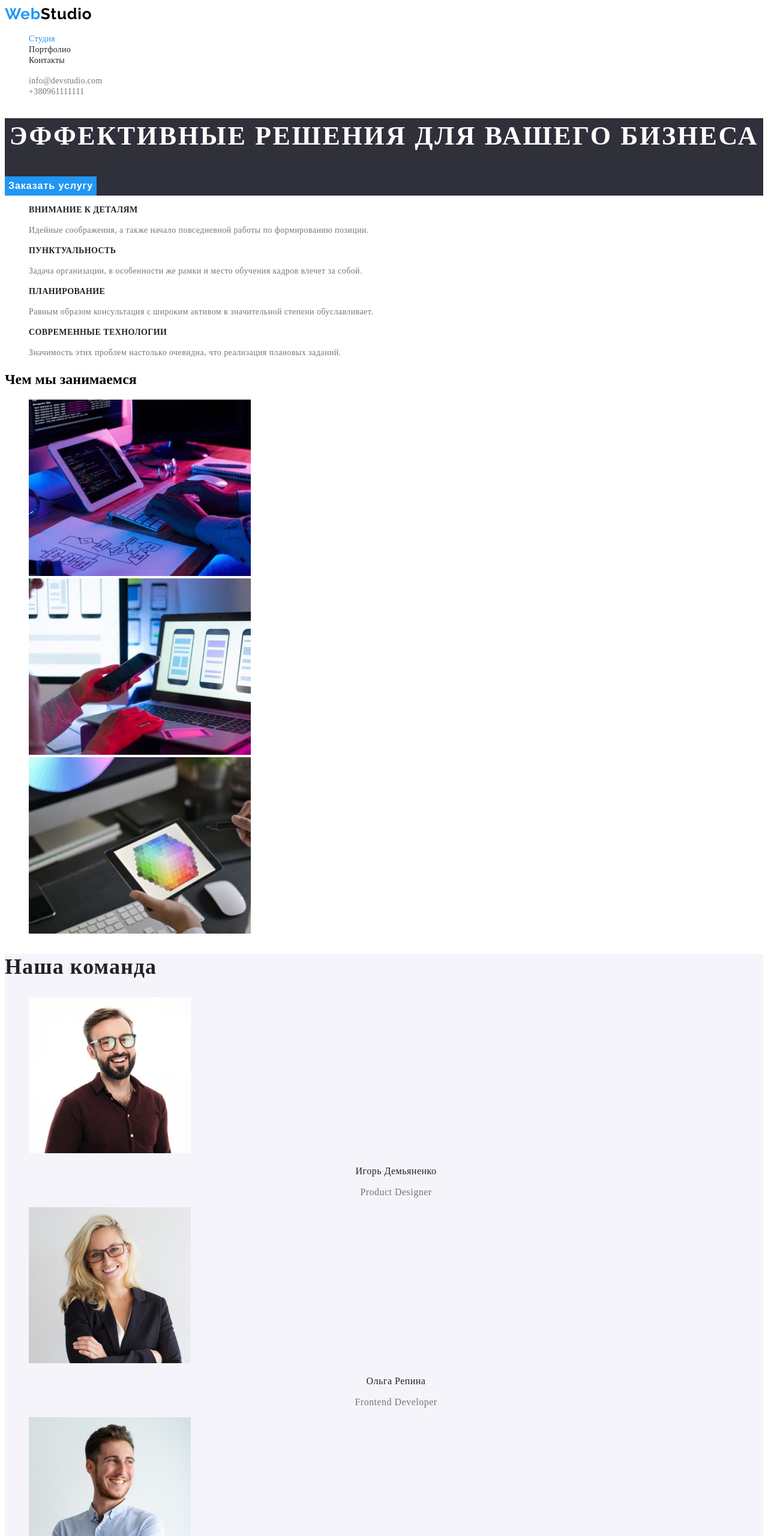
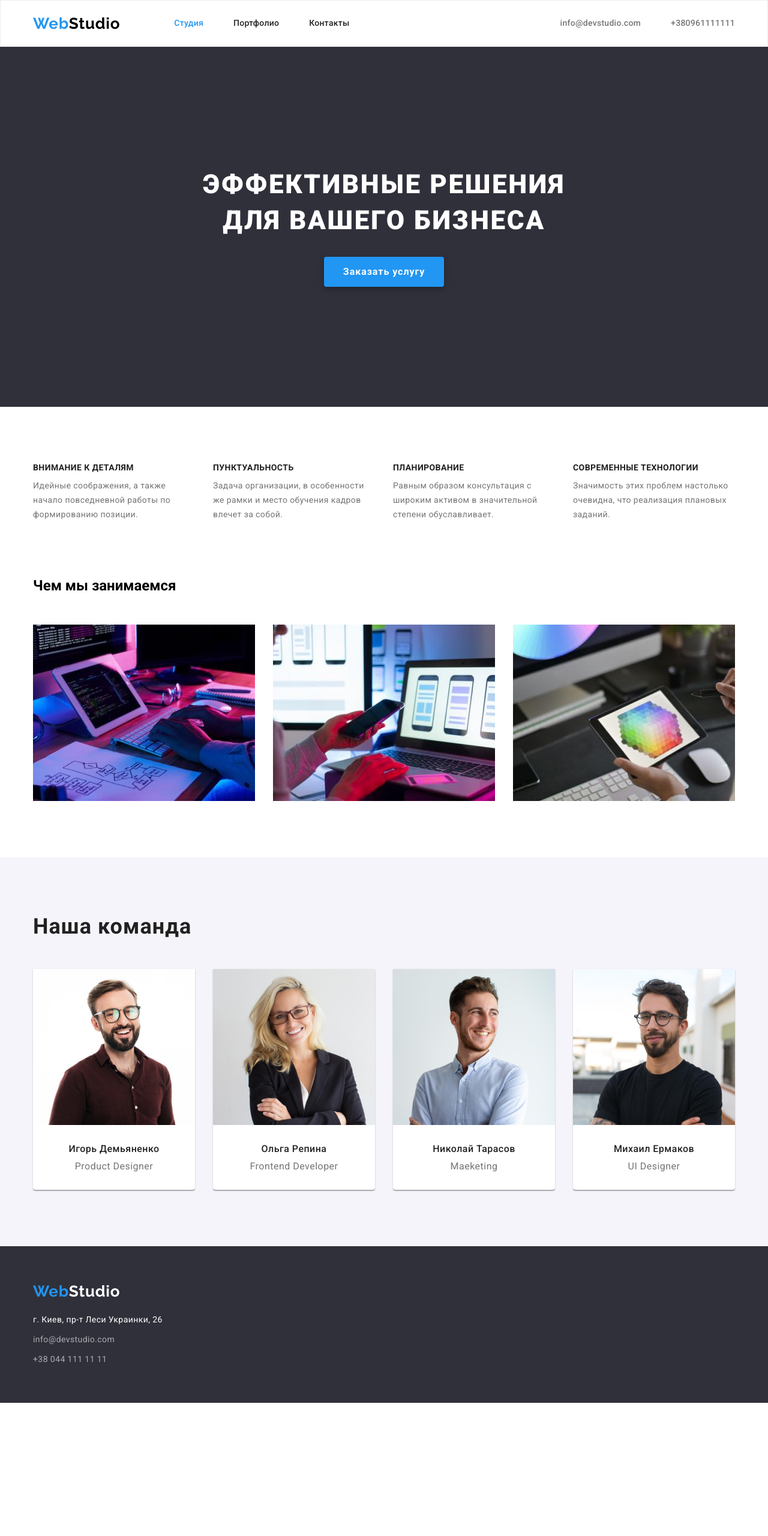
Before and after one commit to kiralymarguax/goit-markup-hw-03, a plain HTML site: page index.html in a window 1280 px wide. Shown: the top 2560 px of the page at 60% size. After the commit the page ends 2338 px from the top, so only its background shows below. Drawn offline with nearby package versions, Linux system fonts and the light colour scheme.

Commit message:
goit-markup-hw-03

```diff
--- a/css/style.css
+++ b/css/style.css
@@ -1,3 +1,15 @@
+
+html {
+    box-sizing: border-box;
+}
+*,
+*::before,
+*::after {
+    box-sizing: inherit;
+    margin: 0;
+    padding: 0;
+}
+
 :root {
     --main-font: 'Roboto', sans-serif;
     --secondary-font: 'Raleway', sans-serif;
@@ -7,43 +19,33 @@
     --logo-color: #000000;
     --hero-color: #ffffff;
     /*--portfolio-description-bg: rgba(33, 150, 243, 0.9);--*/
-    --fill-team-bg: #f5f4fa;
+    --filt-btn-team-bg: #f5f4fa;
     --hero-footer-bg: #2f303a;
     --footer-contacts-color: rgba(255, 255, 255, 0.6);
 }
 
-.visually-hidden {
-  position: absolute;
-  white-space: nowrap;
-  width: 1px;
-  height: 1px;
-  overflow: hidden;
-  border: 0;
-  padding: 0;
-  clip: rect (0 0 0 0);
-  clip-path: inset (50%);
-  margin: -1px;
+body {
+    font-family: var(--main-font);
+    font-style: normal;
+}
+
+img {
+    display: block;
 }
 
 /*Components*/
+.container {
+    width: 1200px;
+    margin: 0 auto;
+    padding: 0 15px;
+}
+
 .link {
     text-decoration: none;
 }
+
 .list {
     list-style: none;
-}
-.header-contacts {
-    font-weight: 500;
-    font-size: 14px;
-    line-height: 1.14;
-    letter-spacing: 0.02em;
-    color: var(--text-color);
-}
-.header-contacts:hover,
-.header-contacts:focus,
-.navigation-link:hover,
-.navigation-link:focus {
-    color: var(--accent-color);
 }
 
 .button {
@@ -51,8 +53,6 @@
     font-size: 16px;
     line-height: 1.88;
     display: flex;
-    align-items: center;
-    text-align: center;
     letter-spacing: 0.06em;
     color: var(--hero-color);
     background-color: var(--accent-color);
@@ -61,6 +61,18 @@
 }
 
 /* ==Header==*/
+header {
+    border: 1px solid #ececec;
+}
+
+.header {
+    display: flex;
+    justify-content: space-between;
+}
+.site-nav {
+    display: flex;
+    align-items: center;
+}
 /* logo */
 .logo {
     font-family: var(--secondary-font);
@@ -77,7 +89,22 @@
     color: var(--hero-color);
 }
 /* Navigation */
+.header-contacts:hover,
+.header-contacts:focus,
+.navigation-link:hover,
+.navigation-link:focus {
+    color: var(--accent-color);
+}
+.top-contacts-list {
+    display: flex;
+}
+.nav-list .item:not(:last-child) {
+    margin-right: 50px;
+}
 .navigation-link {
+    display: block;
+    padding-top: 30px;
+    padding-bottom: 30px;
     font-weight: 500;
     font-size: 14px;
     line-height: 1.14;
@@ -88,48 +115,67 @@
     color: var(--accent-color);
 }
 
+.nav-list {
+    display: flex;
+    margin-left: 90px;
+}
+/* contacts-in-header */
+.header-contacts {
+    display: block;
+    padding-top: 30px;
+    padding-bottom: 30px;
+    font-weight: 500;
+    font-size: 14px;
+    line-height: 1.14;
+    letter-spacing: 0.02em;
+    color: var(--text-color);
+}
+
+.top-contacts-item:not(:last-child) {
+    margin-right: 50px;
+}
+
 /* ==Footer== */
 .footer {
+    padding: 60px 0px;
     background: var(--hero-footer-bg);
 }
+
+.logo-in-footer {
+    color: var(--hero-color);
+}
+
 .company-address {
-    font-family: Roboto;
-    font-style: normal;
-    font-weight: normal;
+    font-weight: 400;
     font-size: 14px;
     line-height: 1.71;
     letter-spacing: 0.03em;
     color: var(--hero-color);
-    cursor: pointer;
 }
 .address {
     font-style: normal;
+    margin-top: 20px;
+}
 
-}
-.contacts-link {
+.footer-contacts {
+    display: block;
+    margin-top: 9px;
+    font-weight: 400;
     font-size: 14px;
     line-height: 1.71;
     letter-spacing: 0.03em;
     color: var(--footer-contacts-color);
 }
-.footer-list {
-font-family: Roboto;
-font-style: normal;
-font-weight: normal;
-font-size: 14px;
-line-height: 1.71;
-letter-spacing: 0.03em;
-color: rgba(255, 255, 255, 0.6);
 
-}
 /*====Studio====*/
 /* Hero */
 .hero-section {
+    padding: 200px 0;
     background: var(--hero-footer-bg);
-    cursor: grab;
 }
 
 .hero {
+    margin: 0 auto;
     font-weight: 900;
     font-size: 44px;
     line-height: 1.36;
@@ -139,7 +185,30 @@ color: rgba(255, 255, 255, 0.6);
     color: var(--hero-color);
 }
 
+.order {
+    margin-top: 30px;
+    margin-left: auto;
+    margin-right: auto;
+    padding: 10px 32px;
+    border-radius: 4px ;
+    filter: drop-shadow(0px 4px 4px rgba(0, 0, 0, 0.25));
+}
+
 /*List of benefits*/
+.benefits-section {
+    padding: 94px 0px;
+}
+.benefits-list {
+    display: flex;
+}
+
+.benefits-items {
+    width: 270px;
+}
+
+.benefits-items:not(:last-child) {
+    margin-right: 30px;
+}
 .benefits-title {
     font-weight: 700;
     font-size: 14px;
@@ -149,6 +218,7 @@ color: rgba(255, 255, 255, 0.6);
     color: var(--title-color);
 }
 .benefits-description {
+    margin-top: 10px;
     font-weight: 400;
     font-size: 14px;
     line-height: 1.71;
@@ -156,6 +226,20 @@ color: rgba(255, 255, 255, 0.6);
     color: var(--text-color);
 }
 /* Services */
+.services-section {
+    padding-bottom: 94px;
+}
+
+.services-list {
+    display: flex;
+    margin-top: 50px;
+    justify-content: space-between;
+}
+
+.services-item:not(:last-child) {
+    margin-right: 30px;
+}
+
 .Services-title {
     font-weight: 700;
     font-size: 36px;
@@ -167,8 +251,16 @@ color: rgba(255, 255, 255, 0.6);
 
 /* Our team */
 .team-section {
-    background: var(--fill-team-bg);
+    background: var(--filt-btn-team-bg);
+    padding: 94px 0px;
 }
+
+.team-list {
+    display: flex;
+    margin-top: 50px;
+    justify-content: space-between;
+}
+
 .team-title {
     font-weight: 700;
     font-size: 36px;
@@ -176,6 +268,19 @@ color: rgba(255, 255, 255, 0.6);
     letter-spacing: 0.03em;
     color: var(--title-color);
 }
+
+.team-item {
+    width: 270px;
+    background-color: var(--hero-color);
+    box-shadow: 0px 1px 3px rgba(0, 0, 0, 0.12), 0px 1px 1px rgba(0, 0, 0, 0.14),
+    0px 2px 1px rgba(0, 0, 0, 0.2);
+    border-radius: 0px 0px 4px 4px;
+}
+
+.team-item:not(:last-child) {
+    margin-right: 30px;
+}
+
 .employee {
     font-weight: 500;
     font-size: 16px;
@@ -185,6 +290,7 @@ color: rgba(255, 255, 255, 0.6);
     color: var(--title-color);
 }
 .position {
+    margin-top: 10px;
     font-weight: 400;
     font-size: 16px;
     line-height: 1.19;
@@ -193,26 +299,58 @@ color: rgba(255, 255, 255, 0.6);
     color: var(--text-color);
 }
 
+.team-description {
+    padding-bottom: 30px;
+    padding-top: 30px;
+    padding-left: 5px;
+    padding-right: 5px;
+}
+
 /*====Portfolio====*/
+.container.porfolio {
+    padding-top: 94px;
+    padding-bottom: 94px;
+}
+
 /*Filter*/
-.header-contacts:hover,
-.header-contacts:focus {
-    color: var(--accent-color);
+.filter-butn-list {
+    display: flex;
+    justify-content: center;
+    padding-top: 94px;
+}
+
+.filter-item:not(:last-child) {
+    margin-right: 8px;
 }
 
 .filter-button {
+    padding: 6px 22px;
     font-weight: 500;
     font-size: 16px;
     line-height: 1.63;
     border: none;
+    border-radius: 4px;
     text-align: center;
     letter-spacing: 0.03em;
     color: var(--title-color);
-    background: var(--fill-team-bg);
+    background: var(--filt-btn-team-bg);
     cursor: pointer;
 }
 
+.filter-button:hover,
+.filter-button:focus {
+    color: var(--hero-color);
+    background-color: var(--accent-color);
+}
+
 /* Work list*/
+.work-list {
+    margin-top: 34px;
+    display: flex;
+    flex-wrap: wrap;
+    padding-bottom: 94px;
+}
+
 .project-name {
     font-weight: 700;
     font-size: 18px;
@@ -221,15 +359,41 @@ color: rgba(255, 255, 255, 0.6);
     color: var(--title-color);
 }
 .project-type {
+    margin-top: 4px;
+    font-weight: 400;
     font-size: 16px;
     line-height: 1.88;
     letter-spacing: 0.03em;
     color: var(--text-color);
 }
 .project-description {
+    font-weight: 400;
     font-size: 18px;
     line-height: 1.56;
     letter-spacing: 0.03em;
     color: var(--hero-color);
     background: var(--portfolio-description-bg);
 }
+
+.work-list-item {
+    width: 370px;
+}
+
+.work-list-item:not(:nth-child(3n)) {
+    margin-right: 30px;
+}
+
+.work-list-item:not(:nth-last-child(-n + 3)) {
+    margin-bottom: 30px;
+}
+
+.work-description {
+    background: var(--hero-color);
+    border-right: 1px solid #eeeeee;
+    border-bottom: 1px solid #eeeeee;
+    border-left: 1px solid #eeeeee;
+    padding-left: 24px;
+    padding-right: 24px;
+    padding-bottom: 20px;
+    padding-top: 20px;
+}
--- a/index.html
+++ b/index.html
@@ -1,4 +1,4 @@
-<!DOCTYPE html>
+ <!DOCTYPE html>
 <html lang="ru">
 
 <head>
@@ -9,121 +9,138 @@
     <link
         href="https://fonts.googleapis.com/css2?family=Raleway:wght@700&family=Roboto:wght@400;500;700;900&display=swap"
         rel="stylesheet">
+        <link rel="stylesheet" href="https://cdnjs.cloudflare.com/ajax/libs/modern-normalize/1.1.0/modern-normalize.min.css"
+            integrity="sha512-wpPYUAdjBVSE4KJnH1VR1HeZfpl1ub8YT/NKx4PuQ5NmX2tKuGu6U/JRp5y+Y8XG2tV+wKQpNHVUX03MfMFn9Q=="
+            crossorigin="anonymous" referrerpolicy="no-referrer" />
     <link rel="stylesheet" href="./css/style.css">
 
 </head>
     <body>
-        <header class="header">
-            <nav class="header-navigation">
+        <header>
+            <div class="container header">
+            <nav class="site-nav">
                 <a class="logo link" href="./index.html" lang="en">Web<span class="logo-in-header">Studio</span></a>
-                <ul class="list">
-                    <li>
+                <ul class="list nav-list">
+                    <li class="item">
                         <a class="navigation-link link current" href="./index.html">Студия</a>
                     </li>
-                    <li>
-                        <a class="navigation-link link" href="./portfolio.html">Портфолио</a>
+                    <li class="item">
+                        <a class="navigation-link link" href="./portfolio.html"
+                        >Портфолио</a>
                     </li>
-                    <li>
+                    <li class="item">
                         <a class="navigation-link link" href="...">Контакты</a>
                     </li>
                 </ul>
             </nav>
-            <ul class="list">
-                <li>
-                    <a class="header-contacts link" href="mailto:info@devstudio.com">info@devstudio.com</a>
+            <ul class="list top-contacts-list">
+                <li class="top-contacts-item">
+                    <a class="header-contacts link" href="mailto:info@devstudio.com"
+                    >info@devstudio.com</a>
                 </li>
-                <li><a class="header-contacts link" href="+380961111111">+380961111111</a>
+                <li class="top-contacts-item"><a class="header-contacts link" href="+380961111111">+380961111111</a>
                 </li>
             </ul>
         </header>
         <main>
                  <!--Hero-->
                         <section class="hero-section">
-                            <h1 class="hero">Эффективные решения для вашего бизнеса
+                            <h1 class="hero">Эффективные решения <br />
+                                 для вашего бизнеса
                             </h1>
-                            <button class="button" type="button">Заказать услугу</button>
+                            <button class="button order" type="button">Заказать услугу</button>
                         </section>
                     <!--List of benefits-->
-                    <section>
+                    <section class="benefits-section">
+                        <div class="container">
                         <h2 hidden>Список преимуществ</h2>
-                        <ul class="list">
-                            <li>
+                        <ul class="list benefits-list">
+                            <li class="benefits-items">
                                 <h3 class="benefits-title">Внимание к деталям</h3>
                                 <p class="benefits-description">Идейные соображения, а также начало повседневной работы по
                                     формированию позиции.</p>
                             </li>
-                            <li>
+                            <li class="benefits-items">
                                 <h3 class="benefits-title">Пунктуальность</h3>
                                 <p class="benefits-description">Задача организации, в особенности же рамки и место обучения кадров
                                     влечет за собой.</p>
                             </li>
-                            <li>
+                            <li class="benefits-items">
                                 <h3 class="benefits-title">Планирование</h3>
                                 <p class="benefits-description">Равным образом консультация с широким активом в значительной степени
                                     обуславливает.</p>
                             </li>
-                            <li>
+                            <li class="benefits-items">
                                 <h3 class="benefits-title">Современные технологии</h3>
                                 <p class="benefits-description">Значимость этих проблем настолько очевидна, что реализация плановых
                                     заданий.</p>
                             </li>
                         </ul>
+                        </div>
                     </section>
                     <!--Services-->
-                    <section>
-                        <h2 class="service-title">Чем мы занимаемся</h2>
-                        <ul class="list">
-                            <li>
+                    <section class="services-section">
+                        <div class="container">
+                        <h2 class="services-title">Чем мы занимаемся</h2>
+                        <ul class="list services-list">
+                            <li class="services-item">
                                 <img src="./images/box1.jpg" alt="Finger typing" width="370" height="294" />
                             </li>
-                            <li>
+                            <li class="services-item">
                                 <img src="./images/box2.jpg" alt="hand holding phone" width="370" height="294" />
                             </li>
-                            <li>
+                            <li class="services-item">
                                 <img src="./images/box3.jpg" alt="hand holding tablet" width="370" height="294" />
                             </li>
                         </ul>
+                        </div>
                     </section>
                     <!--Our team-->
                     <section class="team-section">
+                        <div class="container">
                         <h2 class="team-title">Наша команда</h2>
-                        <ul class="list">
-                            <li>
+                        <ul class="list team-list">
+                            <li class="team-item">
                                 <img src="./images/img1.jpg" alt="Игорь Демьяненко" width="270" height="260" />
+                                <div class="team-description">
                                 <h3 class="employee">Игорь Демьяненко</h3>
                                 <p class="position" lang="en">Product Designer</p>
+                                </div>
                             </li>
-                            <li>
+                            <li class="team-item">
                                 <img src="./images/img2.jpg" alt="Ольга Репина" width="270" height="260" />
+                                <div class="team-description">
                                 <h3 class="employee">Ольга Репина</h3>
                                 <p class="position" lang="en">Frontend Developer</p>
+                                </div>
                             </li>
-                            <li>
+                            <li class="team-item">
                                 <img src="./images/img3.jpg" alt="Николай Тарасов" width="270" height="260" />
+                                <div class="team-description">
                                 <h3 class="employee">Николай Тарасов</h3>
                                 <p class="position" lang="en">Maeketing</p>
+                                </div>
                             </li>
-                            <li>
+                            <li class="team-item">
                                 <img src="./images/img4.jpg" alt="Михаил Ермаков" width="270" height="260" />
+                                <div class="team-description">
                                 <h3 class="employee">Михаил Ермаков</h3>
                                 <p class="position" lang="en">UI Designer</p>
+                                </div>
                             </li>
                         </ul>
+                        </div>
                     </section>
                     </main>
                     <footer class="footer">
-                            <address class="contact-address">
-                                <a class="logo link" href="./index.html" lang="en">Web<span class="logo-in-footer">Studio</span></a>
+                        <div class="container">
+                            <a class="logo link" href="./index.html" lang="en">Web<span class="logo-in-footer">Studio</span></a>
+                            <address class="address">
                                 <p class="company-address">г. Киев, пр-т Леси Украинки, 26</p>
-                                <ul class="footer-list list">
-                                    <li class="footer-item">
-                                        <a class="contacts-link link" href="mailto:info@devstudio.com">info@devstudio.com</a>
-                                    </li>
-                                    <li class="contacts-item">
-                                        <a class="contacts-link link" href="tel:+380441111111">+38 044 111 11 11</a>
-                                    </li>
-                                </ul>
+                                <a class="footer-contacts link" href="mailto:info@devstudio.com">info@devstudio.com</a>
+                                <a class="footer-contacts link" href="tel:+380441111111">+38 044 111 11 11</a>
                             </address>
+                        </div>
                     </footer>
                     </body>
                     </html>
```
Also changed, not shown: portfolio.html (+146 -214 lines).
